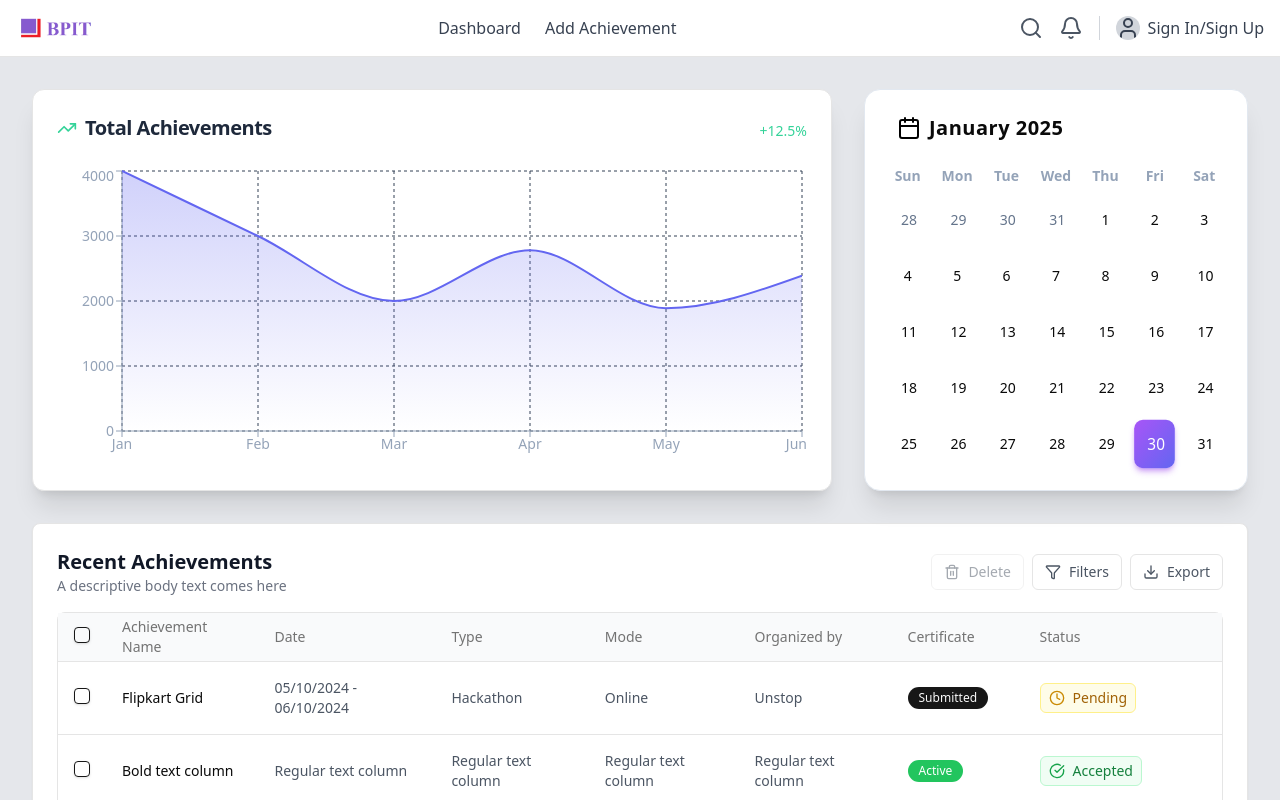
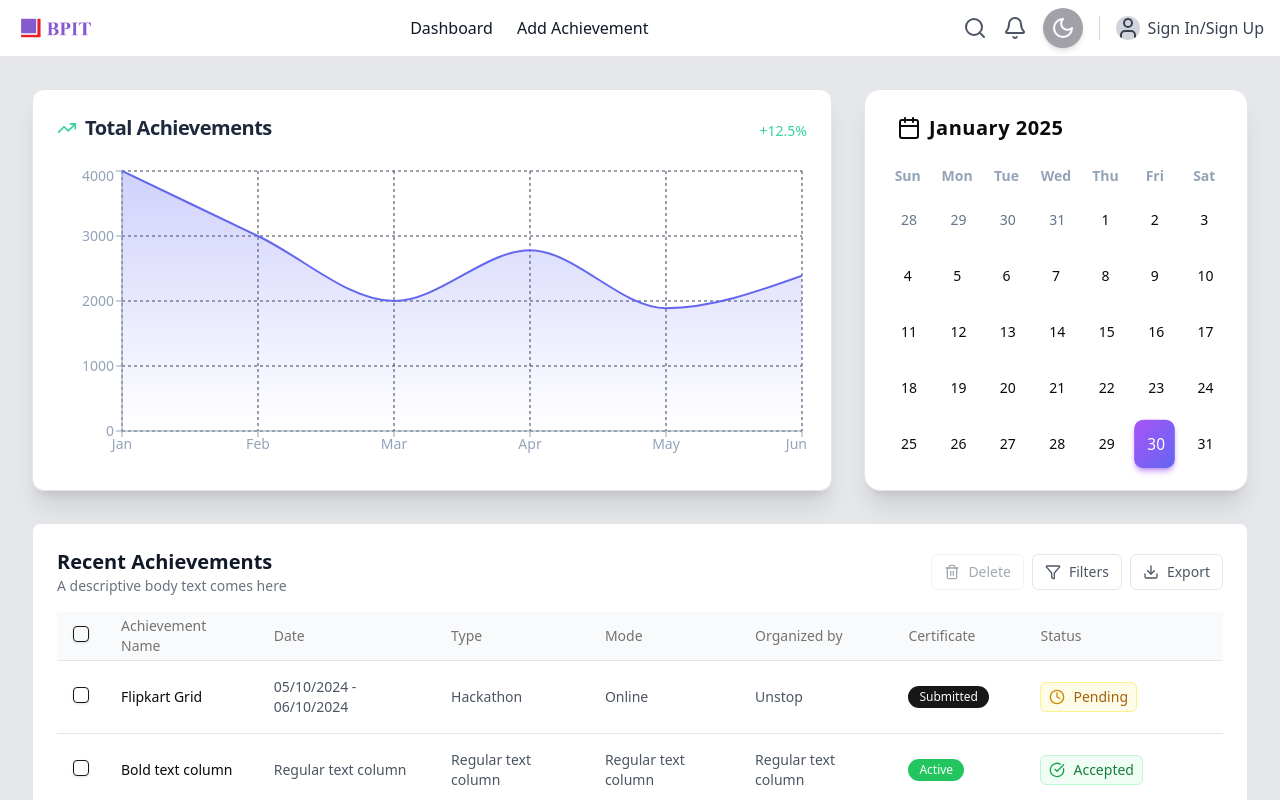
Before and after one commit to RyBhrdwj/Achievement-Management-Frontend, a React (Vite) app in the folder client/: page / in a window 1280 px wide. Shown: the top 800 px of the page. Built offline with nearby package versions, Linux system fonts and the light colour scheme.

Commit message:
added dark theme

```diff
--- a/client/src/App.tsx
+++ b/client/src/App.tsx
@@ -1,13 +1,14 @@
 import {  Outlet } from "react-router-dom";
 
 import Navbar from "./navbar/navbar";
+import ThemeProvider from "./context/ThemeProvider";
 
 function App() {
   return (
-    <div>
+    <ThemeProvider>
       <Navbar />
       <Outlet />
-    </div>
+    </ThemeProvider>
   );
 }
 
--- /dev/null
+++ b/client/src/context/ThemeProvider.tsx
@@ -0,0 +1,48 @@
+import React, { createContext, ReactNode, useContext, useEffect, useState } from "react";
+
+interface ThemeContextType {
+  theme: "dark" | "light";
+  setTheme: (theme: "dark" | "light") => void;
+}
+
+const ThemeContext = createContext<ThemeContextType | undefined>(undefined);
+
+export const useTheme = () => {
+  const context = useContext(ThemeContext);
+  if (!context) {
+    throw new Error("useTheme must be used within a ThemeProvider");
+  }
+  return context;
+};
+
+interface ThemeProviderProps {
+  children: ReactNode;
+}
+
+const ThemeProvider: React.FC<ThemeProviderProps> = ({ children }) => {
+  const [theme, setThemeState] = useState<"light" | "dark">(() => {
+    return localStorage.getItem("theme") === "dark" ? "dark" : "light";
+  });
+
+  useEffect(() => {
+    if (theme === "dark") {
+      document.documentElement.classList.add("dark");
+      localStorage.setItem("theme", "dark");
+    } else {
+      document.documentElement.classList.remove("dark");
+      localStorage.setItem("theme", "light");
+    }
+  }, [theme]);
+
+  const setTheme = (newTheme: "dark" | "light") => {
+    setThemeState(newTheme);
+  };
+
+  return (
+    <ThemeContext.Provider value={{ theme, setTheme }}>
+      {children}
+    </ThemeContext.Provider>
+  );
+};
+
+export default ThemeProvider;
--- a/client/src/dashboard/_components/Calendar.tsx
+++ b/client/src/dashboard/_components/Calendar.tsx
@@ -15,11 +15,11 @@ export function Calendar() {
   });
 
   return (
-    <Card className="bg-white backdrop-blur-xl border border-slate-200 shadow-xl rounded-2xl">
+    <Card className="bg-white dark:bg-gray-800 backdrop-blur-xl shadow-xl dark:shadow-black rounded-2xl">
       <CardHeader>
         <div className="flex items-center justify-between px-2">
           <div className="flex items-center space-x-2">
-            <CalendarIcon className="h-6 w-6 text-black" />
+            <CalendarIcon className="h-6 w-6" />
             <CardTitle className="text-xl font-semibold tracking-wide">
               {format(currentDate, "MMMM yyyy")}
             </CardTitle>
--- a/client/src/dashboard/_components/RecentAchievements.tsx
+++ b/client/src/dashboard/_components/RecentAchievements.tsx
@@ -222,18 +222,18 @@ export function RecentAchievements() {
   const activeFiltersCount = Object.values(filters).filter(Boolean).length;
 
   return (
-    <div className="bg-white rounded-lg shadow-sm border">
+    <div className="rounded-lg shadow-sm border bg-white dark:bg-gray-800">
       <div className="p-6">
         <div className="flex justify-between items-center mb-4">
           <div>
-            <h2 className="text-xl font-semibold text-gray-900">Recent Achievements</h2>
-            <p className="text-sm text-gray-500">A descriptive body text comes here</p>
+            <h2 className="text-xl font-semibold dark:text-gray-200 text-gray-900">Recent Achievements</h2>
+            <p className="text-sm dark:text-gray-300 text-gray-500">A descriptive body text comes here</p>
           </div>
           <div className="flex gap-2">
             <Button
               variant="outline"
               size="sm"
-              className="text-gray-600"
+              className="dark:text-gray-200 text-gray-600 dark:hover:bg-gray-900"
               onClick={handleDelete}
               disabled={selectedItems.length === 0}
             >
@@ -242,7 +242,7 @@ export function RecentAchievements() {
             </Button>
             <Dialog open={isFilterOpen} onOpenChange={setIsFilterOpen}>
               <DialogTrigger asChild>
-                <Button variant="outline" size="sm" className="text-gray-600">
+                <Button variant="outline" size="sm" className="dark:text-gray-200 text-gray-600 dark:hover:bg-gray-900">
                   <Filter className="h-4 w-4 mr-2" />
                   Filters
                   {activeFiltersCount > 0 && (
@@ -350,7 +350,7 @@ export function RecentAchievements() {
             <Button
               variant="outline"
               size="sm"
-              className="text-gray-600"
+              className="text-gray-600 dark:text-gray-200 dark:hover:bg-gray-900"
               onClick={handleExport}
             >
               <Download className="h-4 w-4 mr-2" />
@@ -359,10 +359,10 @@ export function RecentAchievements() {
           </div>
         </div>
 
-        <div className="border rounded-lg">
+        <div className="">
           <Table>
             <TableHeader>
-              <TableRow className="bg-gray-50">
+              <TableRow className="bg-gray-50 dark:bg-gray-900">
                 <TableHead className="w-12">
                   <Checkbox
                     checked={selectedItems.length === achievements.length}
@@ -381,7 +381,7 @@ export function RecentAchievements() {
             </TableHeader>
             <TableBody>
               {achievements.map((achievement) => (
-                <TableRow key={achievement.id}>
+                <TableRow key={achievement.id} className='dark:hover:bg-gray-900'>
                   <TableCell>
                     <Checkbox
                       checked={selectedItems.includes(achievement.id)}
@@ -389,10 +389,10 @@ export function RecentAchievements() {
                     />
                   </TableCell>
                   <TableCell className="font-medium">{achievement.name}</TableCell>
-                  <TableCell className="text-gray-600">{achievement.date}</TableCell>
-                  <TableCell className="text-gray-600">{achievement.type}</TableCell>
-                  <TableCell className="text-gray-600">{achievement.mode}</TableCell>
-                  <TableCell className="text-gray-600">{achievement.organizer}</TableCell>
+                  <TableCell className="text-gray-600 dark:text-gray-400">{achievement.date}</TableCell>
+                  <TableCell className="text-gray-600 dark:text-gray-400">{achievement.type}</TableCell>
+                  <TableCell className="text-gray-600 dark:text-gray-400">{achievement.mode}</TableCell>
+                  <TableCell className="text-gray-600 dark:text-gray-400">{achievement.organizer}</TableCell>
                   <TableCell>
                   <Badge
                       variant={achievement.certificate === "Inactive" ? "secondary" :
--- a/client/src/dashboard/_components/TotalVisitsGraph.tsx
+++ b/client/src/dashboard/_components/TotalVisitsGraph.tsx
@@ -14,11 +14,11 @@ const data = [
 
 export function VisitsGraph() {
   return (
-    <Card className="bg-white">
+    <Card className="bg-white dark:bg-gray-800">
       <CardHeader className="flex flex-row items-center justify-between pb-2">
         <div className="flex items-center space-x-2">
           <TrendingUp className="h-5 w-5 text-emerald-400" />
-          <CardTitle className="text-slate-800 lg:text-xl text-sm">Total Achievements</CardTitle>
+          <CardTitle className="text-slate-800 dark:text-gray-200 lg:text-xl text-sm">Total Achievements</CardTitle>
         </div>
         <span className="text-emerald-400 text-sm font-medium">+12.5%</span>
       </CardHeader>
--- a/client/src/dashboard/dashboard.tsx
+++ b/client/src/dashboard/dashboard.tsx
@@ -4,7 +4,7 @@ import { RecentAchievements } from "./_components/RecentAchievements";
 
 const Dashboard = () => {
   return (
-      <div className="min-h-screen bg-gray-200 p-8 ">
+      <div className="min-h-screen bg-gray-200 dark:bg-gray-950 p-8 ">
           <div className="grid grid-cols-1 md:grid-cols-2 lg:grid-cols-3 gap-8">
             <div className="lg:col-span-2">
               <VisitsGraph />
--- a/client/src/navbar/navbar.tsx
+++ b/client/src/navbar/navbar.tsx
@@ -1,29 +1,41 @@
 import React from "react";
-import { Bell, Search, User } from "lucide-react";
+import { Bell, Moon, Search, Sun, User } from "lucide-react";
 import { Logo } from "@/assets";
 import { Link } from "react-router-dom";
+import { useTheme } from "@/context/ThemeProvider";
 
 const Navbar: React.FC = () => {
+  const { theme, setTheme } = useTheme();
+
   return (
-    <nav className="flex items-center justify-between px-4 py-2 border-b bg-white">
-      <div className="">
+    <nav className="flex items-center justify-between px-4 py-2 border-b bg-white text-gray-900 dark:bg-gray-900 dark:text-white">
+      <div>
         <img src={Logo} className="h-10 w-auto" />
       </div>
-      <div className="flex space-x-6 text-gray-700">
-        <Link to={'/'} className="hover:text-black">
+
+      <div className="flex space-x-6">
+        <Link to="/" className="hover:text-gray-500 dark:hover:text-gray-400">
           Dashboard
         </Link>
-        <Link to={'/add-event'} className="hover:text-black">
+        <Link to="/add-event" className="hover:text-gray-500 dark:hover:text-gray-400">
           Add Achievement
         </Link>
       </div>
 
       <div className="flex items-center space-x-4">
-        <Search className="text-gray-600 cursor-pointer" />
-        <Bell className="text-gray-600 cursor-pointer" />
-        <div className="w-px h-6 bg-gray-300"></div>
-        <button className="flex items-center space-x-2 text-gray-700 hover:text-black">
-          <User className="w-6 h-6 bg-gray-300 rounded-full" />
+        <Search className="text-gray-600 dark:text-gray-300 cursor-pointer" />
+        <Bell className="text-gray-600 dark:text-gray-300 cursor-pointer" />
+        <button
+      onClick={() => setTheme(theme === "dark" ? "light" : "dark")}
+      className="relative flex items-center justify-center w-10 h-10 rounded-full bg-zinc-400 hover:bg-zinc-600 transition-colors duration-300 shadow-md"
+    >
+      <span className="w-6 h-6 text-white transition-transform duration-300">
+        {theme === "light" ? <Moon className="animate-fadeIn" /> : <Sun className="animate-fadeIn" />}
+      </span>
+    </button>
+        <div className="w-px h-6 bg-gray-300 dark:bg-gray-700"></div>
+        <button className="flex items-center space-x-2 text-gray-700 dark:text-gray-300 hover:text-black dark:hover:text-white">
+          <User className="w-6 h-6 bg-gray-300 dark:bg-gray-600 rounded-full" />
           <span>Sign In/Sign Up</span>
         </button>
       </div>
```
